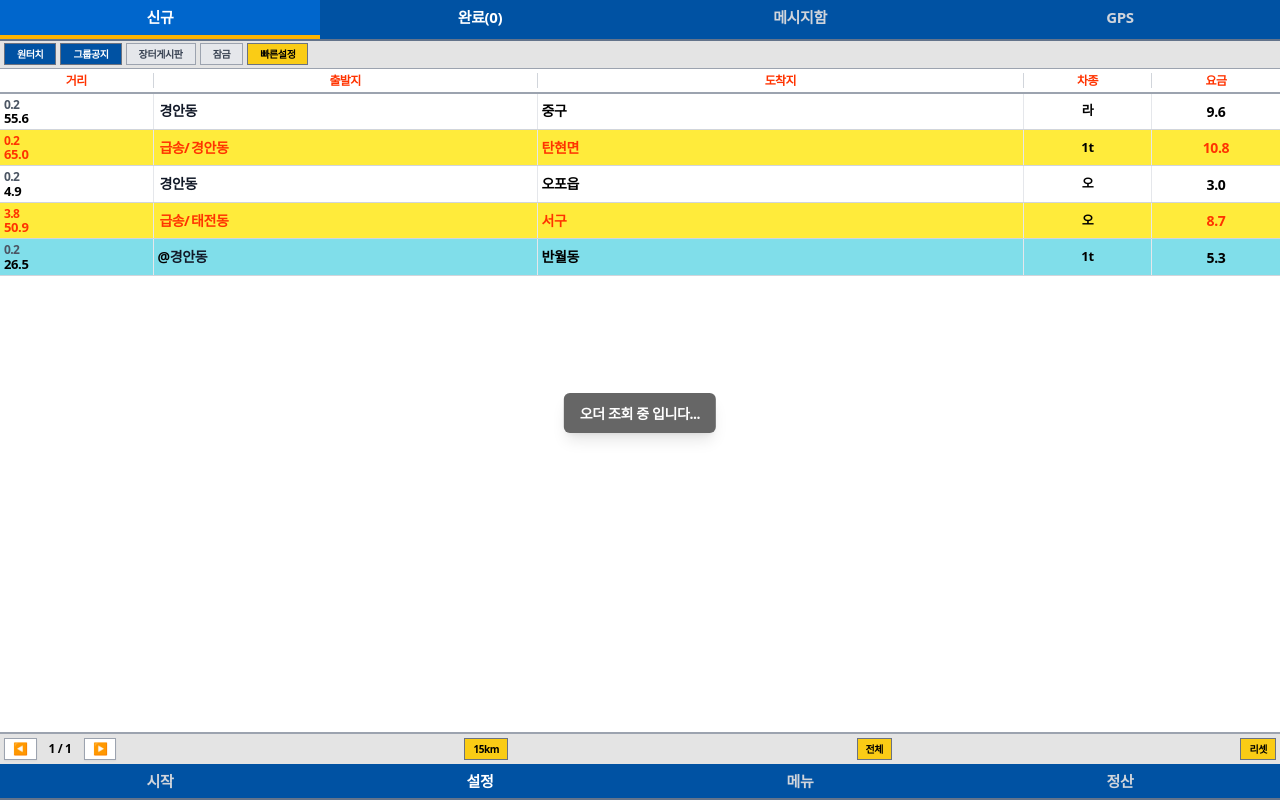
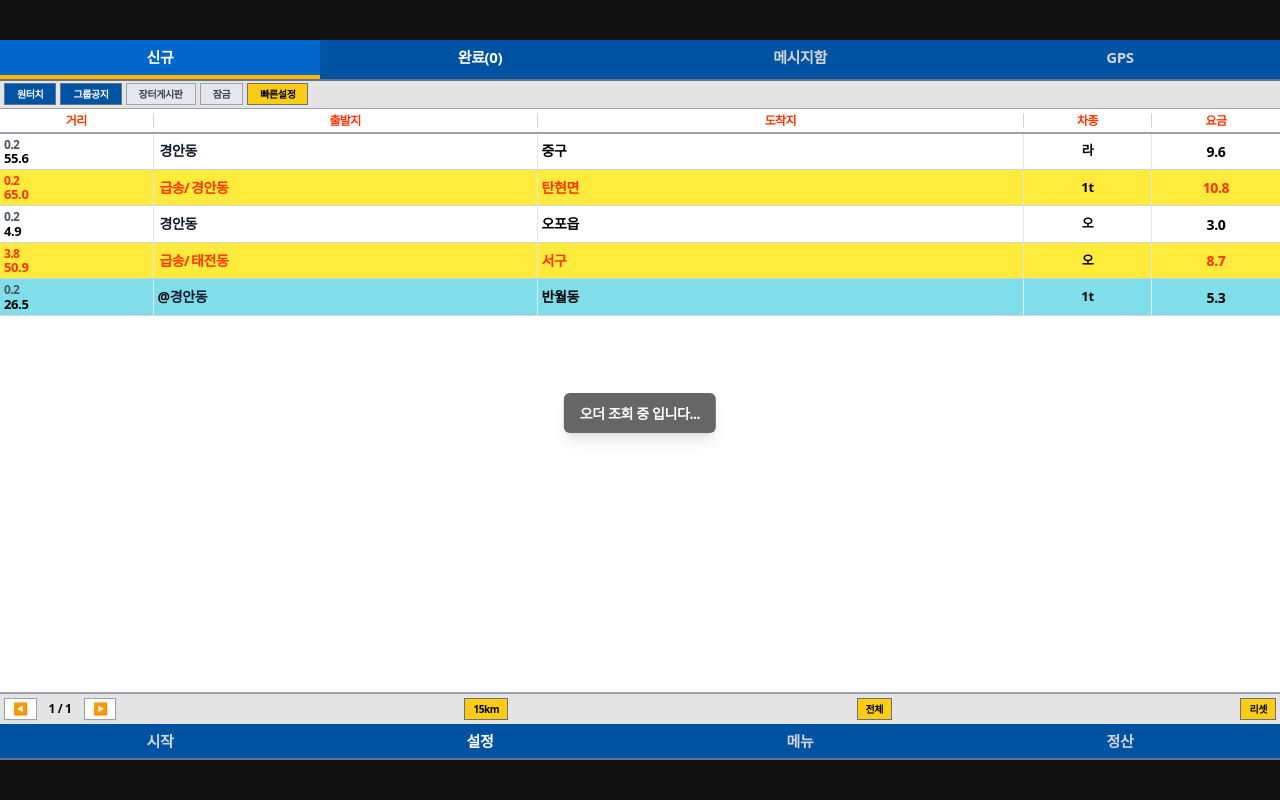
Before and after one commit to altarister/map, a React (Vite) app: page /inseong/dispatch in a window 1280 px wide. Built offline with nearby package versions, Linux system fonts and the light colour scheme.

Commit message:
style: add vertical padding to InseongDispatchPage layout

```diff
--- a/src/pages/InseongDispatchPage.tsx
+++ b/src/pages/InseongDispatchPage.tsx
@@ -151,7 +151,7 @@ export function InseongDispatchPage() {
 
   return (
     <SimulationProvider initialDriver={driverLocation} initialConfig={simConfig}>
-      <div className="w-full h-dvh bg-[#111] overflow-hidden relative font-sans text-black">
+      <div className="w-full h-dvh py-10 bg-[#111] overflow-hidden relative font-sans text-black">
         <SimDispatchContent />
       </div>
     </SimulationProvider>
```
